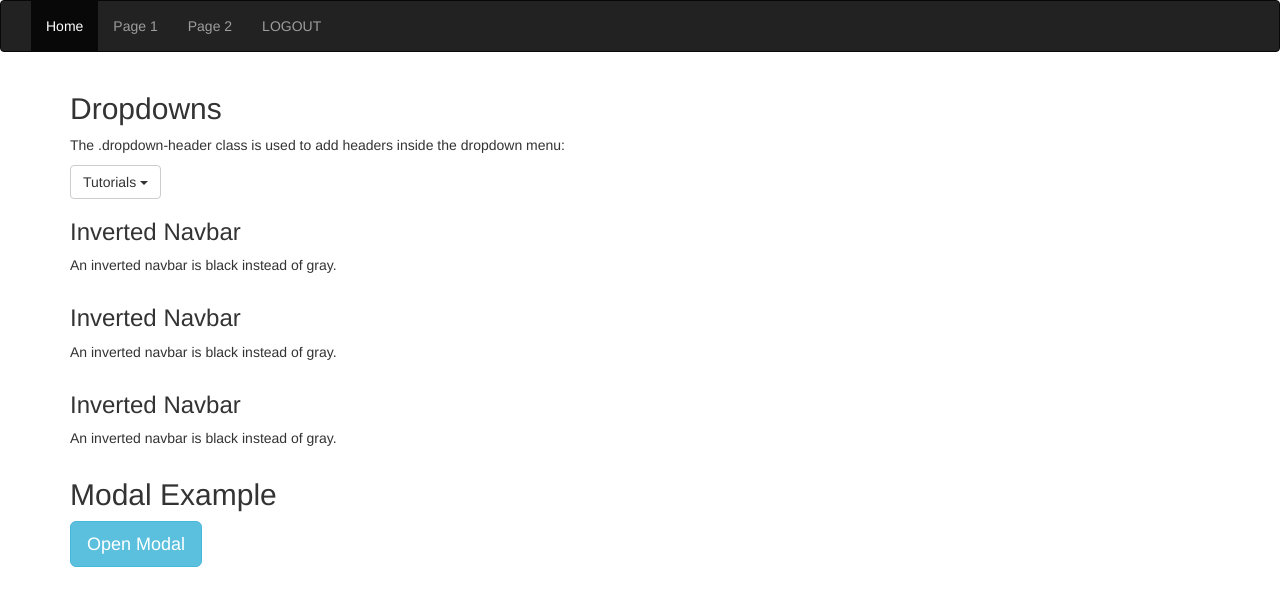
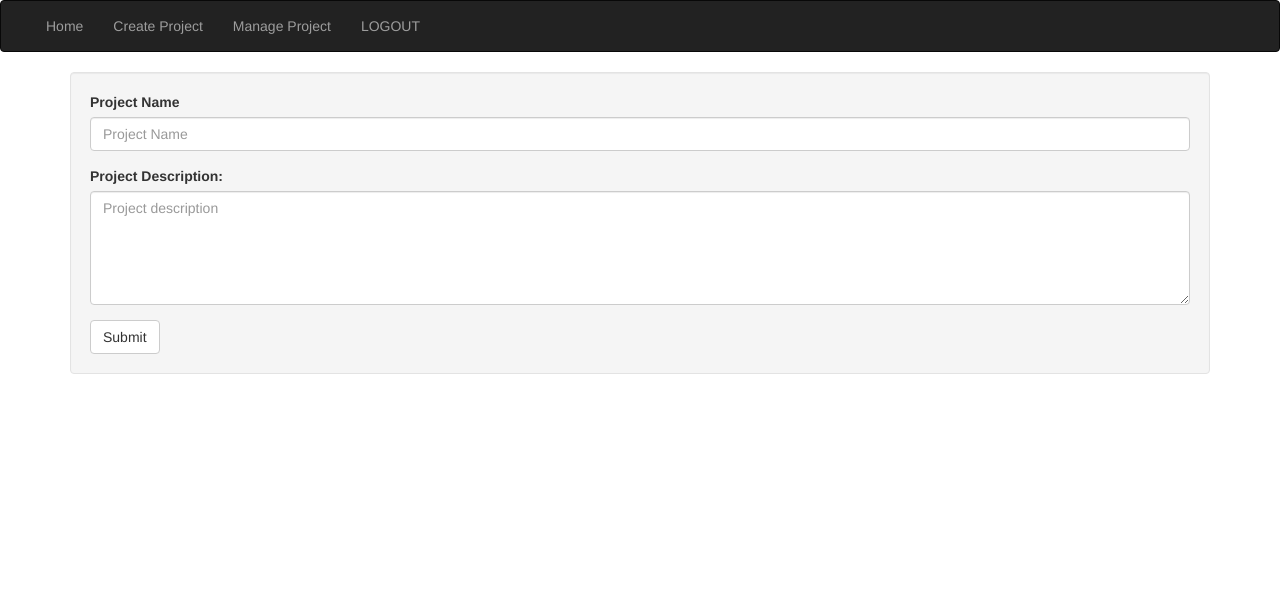
Before and after one commit to sagarlohani/test, a Flask app: page /createprojects in a window 1280 px wide. Shown: the top 606 px of the page. Run offline with Flask 2, Linux system fonts and the light colour scheme; some libraries are stand-ins or nearby versions.

Commit message:
worked on home page.

```diff
--- a/app1.py
+++ b/app1.py
@@ -53,15 +53,19 @@ def logout():
 	session['username']=''
 	return render_template('index.html')
 
+@app.route('/homeprojects',methods=['POST','GET'])
+def hproject():
+
+	return render_template('webpage3.html')
 @app.route('/manageprojects',methods=['POST','GET'])
 def mproject():
 
-	return render_template('webpage1.html')
+	return render_template('webpage2.html')
 
 @app.route('/createprojects',methods=['POST','GET'])
 def cproject():
 
-	return render_template('webpage2.html')
+	return render_template('webpage1.html')
 
 if __name__ == '__main__':
     app.secret_key = 'mysecret'
--- a/templates/webpage.html
+++ b/templates/webpage.html
@@ -13,64 +13,19 @@
 <nav class="navbar navbar-inverse">
   <div class="container-fluid">
     <div class="navbar-header">
-      <a class="navbar-brand" href="#">{{session['username']}}</a>
+      <a class="navbar-brand" href="{{ url_for('hproject') }}">{{session['username']}}</a>
     </div>
     <ul class="nav navbar-nav">
-      <li class="active"><a href="#">Home</a></li>
-      <li><a href="{{ url_for('cproject') }}">Page 1</a></li>
-      <li><a href="{{ url_for('mproject') }}">Page 2</a></li>
+      <li><a href="{{ url_for('hproject') }}">Home</a></li>
+      <li><a href="{{ url_for('cproject') }}">Create Project</a></li>
+      <li><a href="{{ url_for('mproject') }}">Manage Project</a></li>
       <li><a href="{{ url_for('logout') }}">LOGOUT</a></li>
     </ul>
   </div>
 </nav>
- <div class="container">
-  <h2>Dropdowns</h2>
-  <p>The .dropdown-header class is used to add headers inside the dropdown menu:</p>
-  <div class="dropdown">
-    <button class="btn btn-default dropdown-toggle" type="button" data-toggle="dropdown">Tutorials
-    <span class="caret"></span></button>
-    <ul class="dropdown-menu">
-      <li class="dropdown-header">Dropdown header 1</li>
-      <li><a href="{{ url_for('cproject') }}">Create Project</a></li>
-      <li><a href="{{ url_for('mproject') }}">Manage Project</a></li>
-      <li class="divider"></li>
-      <li class="dropdown-header">Dropdown header 2</li>
-      <li><a href="#">About Us</a></li>
-    </ul>
-  </div>
-</div>
-<div class="container">
-  <h3>Inverted Navbar</h3>
-  <p>An inverted navbar is black instead of gray.</p>
-</div>
+
 {% block body %}{% endblock %}
-<div class="container">
-  <h2>Modal Example</h2>
-  <!-- Trigger the modal with a button -->
-  <button type="button" class="btn btn-info btn-lg" data-toggle="modal" data-target="#myModal">Open Modal</button>
 
-  <!-- Modal -->
-  <div class="modal fade" id="myModal" role="dialog">
-    <div class="modal-dialog">
-
-      <!-- Modal content-->
-      <div class="modal-content">
-        <div class="modal-header">
-          <button type="button" class="close" data-dismiss="modal">&times;</button>
-          <h4 class="modal-title">Modal Header</h4>
-        </div>
-        <div class="modal-body">
-          <p>Some text in the modal.</p>
-        </div>
-        <div class="modal-footer">
-          <button type="button" class="btn btn-default" data-dismiss="modal">Close</button>
-        </div>
-      </div>
-
-    </div>
-  </div>
-
-</div>
 
 </body>
 </html>
--- a/templates/webpage1.html
+++ b/templates/webpage1.html
@@ -1,6 +1,16 @@
 {% extends "webpage.html" %}
 {% block body %}
 <div class="container">
-  <h3>Inverted Navbar</h3>
-  <p>An inverted navbar is black instead of gray.</p>
+  <div class="well">
+  <form action="/action_page.php">
+  <div class="form-group">
+    <label for="pname">Project Name</label>
+    <input type="pname" class="form-control" id="pname" placeholder="Project Name">
+  </div>
+  <div class="form-group">
+  <label for="pdescri">Project Description:</label>
+  <textarea class="form-control" rows="5" id="comment" placeholder="Project description"></textarea>
+</div>
+  <button type="submit" class="btn btn-default">Submit</button>
+</form></div>
 </div>{% endblock %}
--- a/templates/webpage2.html
+++ b/templates/webpage2.html
@@ -1,11 +1,29 @@
 {% extends "webpage.html" %}
 {% block body %}
 <div class="container">
-  <h3>Inverted Navbar</h3>
-  <p>An inverted navbar is black instead of gray.</p>
+
+<!-- Trigger the modal with a button -->
+<button type="button" class="btn btn-info btn-lg" data-toggle="modal" data-target="#myModal">Manage Project</button>
+
+<!-- Modal -->
+<div id="myModal" class="modal fade" role="dialog">
+  <div class="modal-dialog">
+
+    <!-- Modal content-->
+    <div class="modal-content">
+      <div class="modal-header">
+        <button type="button" class="close" data-dismiss="modal">&times;</button>
+        <h4 class="modal-title">Projects</h4>
+      </div>
+      <div class="modal-body">
+        <p>Under Construction....</p>
+      </div>
+      <div class="modal-footer">
+        <button type="button" class="btn btn-default" data-dismiss="modal">OK</button>
+      </div>
+    </div>
+
+  </div>
 </div>
-<div class="container">
-  <h3>Inverted Navbar</h3>
-  <p>An inverted navbar is black instead of gray.</p>
 </div>
 {% endblock %}
```
Also changed, not shown: templates/webpage3.html (added, +13 -0 lines).
